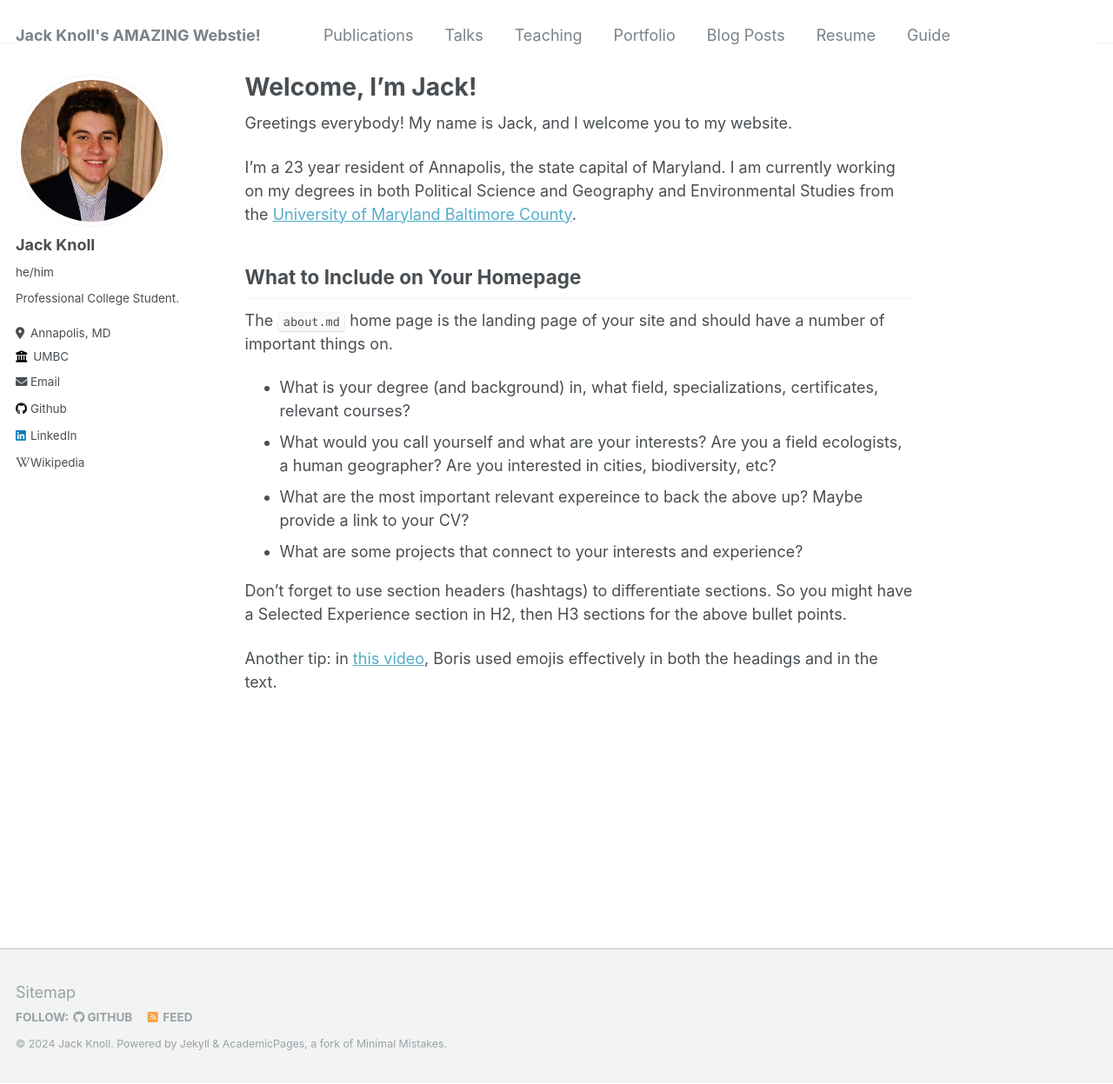
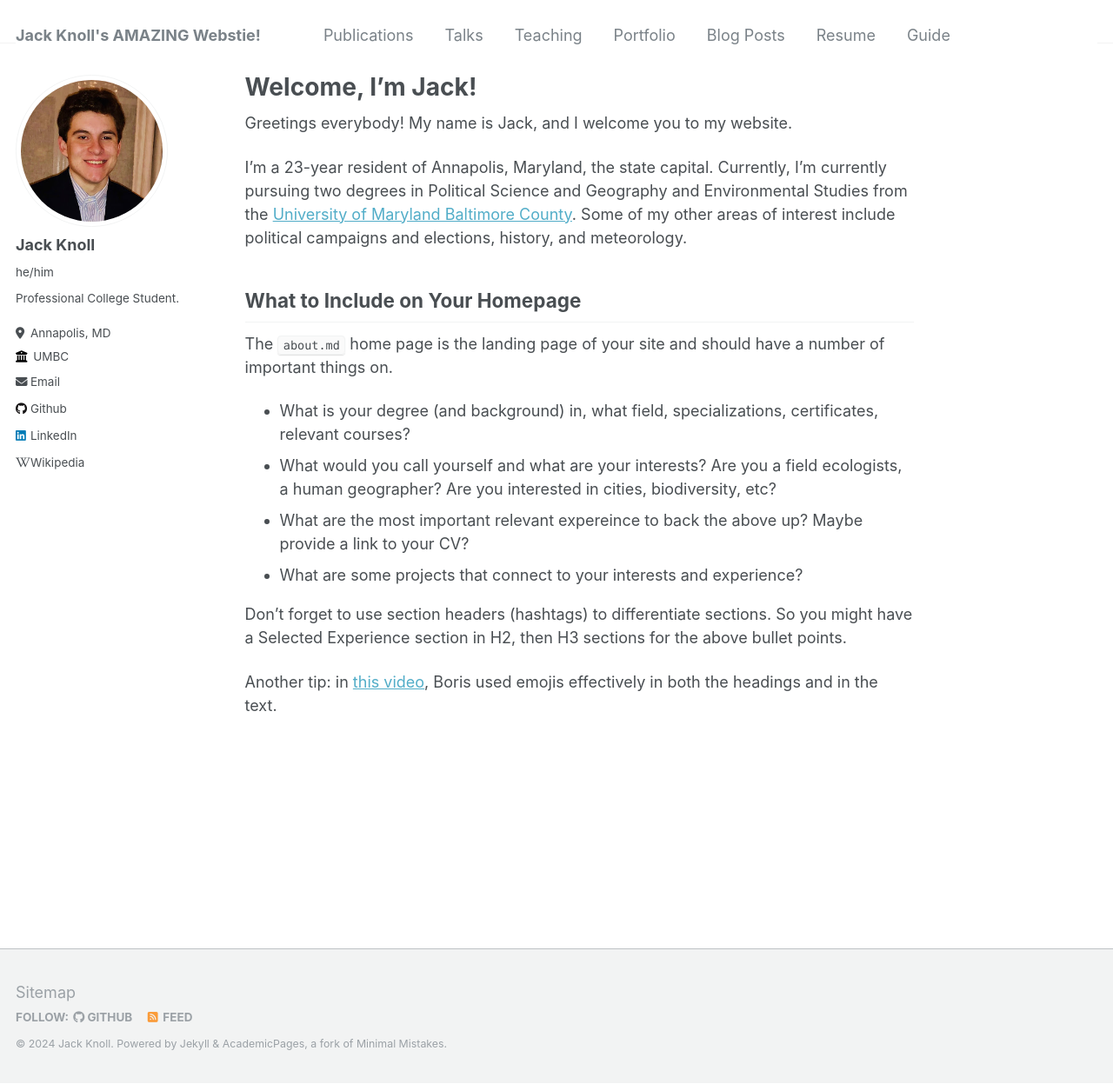
Before and after one commit to jakjr2000/jakjr2000.github.io, a Jekyll site: the page built from _pages/about.md, in a window 1280 px wide and 1247 px high. Shown: the whole window at 87% size. Built offline with Jekyll 4.4.1, drawn with Linux system fonts in a browser that asks for light colours.

Commit message:
Update about.md

```diff
--- a/_pages/about.md
+++ b/_pages/about.md
@@ -9,7 +9,7 @@ redirect_from:
 
 Greetings everybody! My name is Jack, and I welcome you to my website.
 
-I'm a 23 year resident of Annapolis, the state capital of Maryland. I am currently working on my degrees in both Political Science and Geography and Environmental Studies from the [University of Maryland Baltimore County](https://umbc.edu).
+I'm a 23-year resident of Annapolis, Maryland, the state capital. Currently, I'm currently pursuing two degrees in Political Science and Geography and Environmental Studies from the [University of Maryland Baltimore County](https://umbc.edu). Some of my other areas of interest include political campaigns and elections, history, and meteorology.
 
 ## What to Include on Your Homepage
 
```
